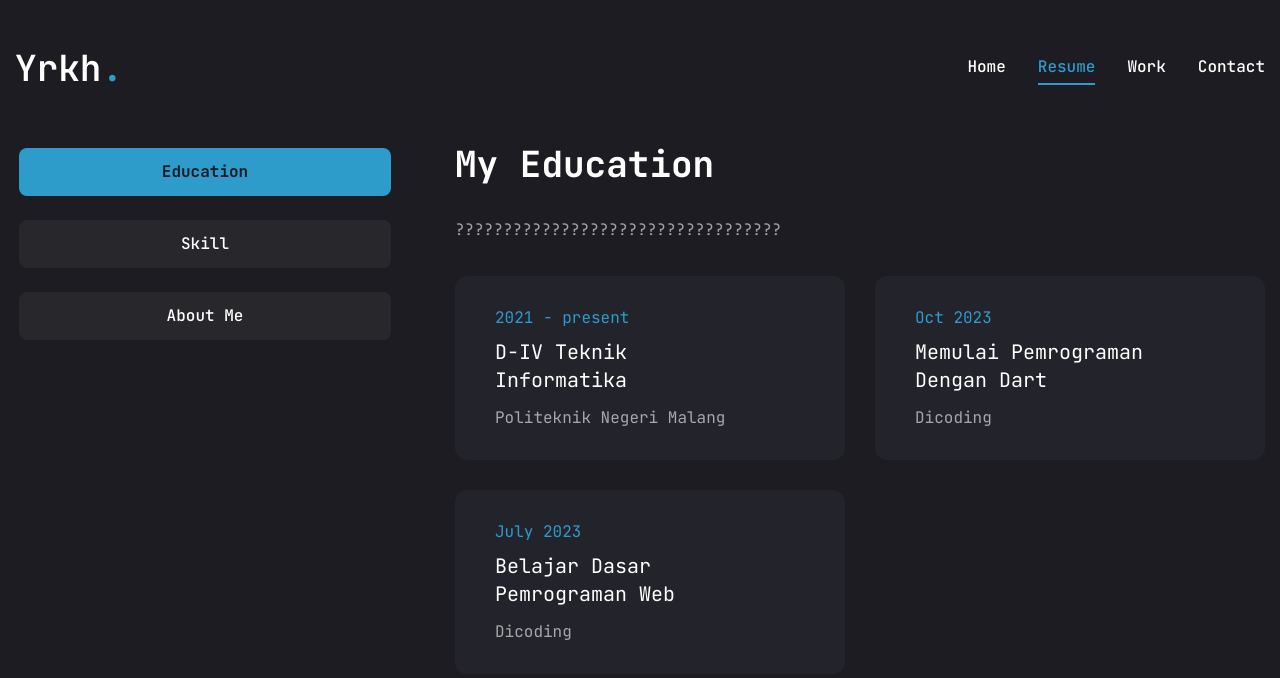
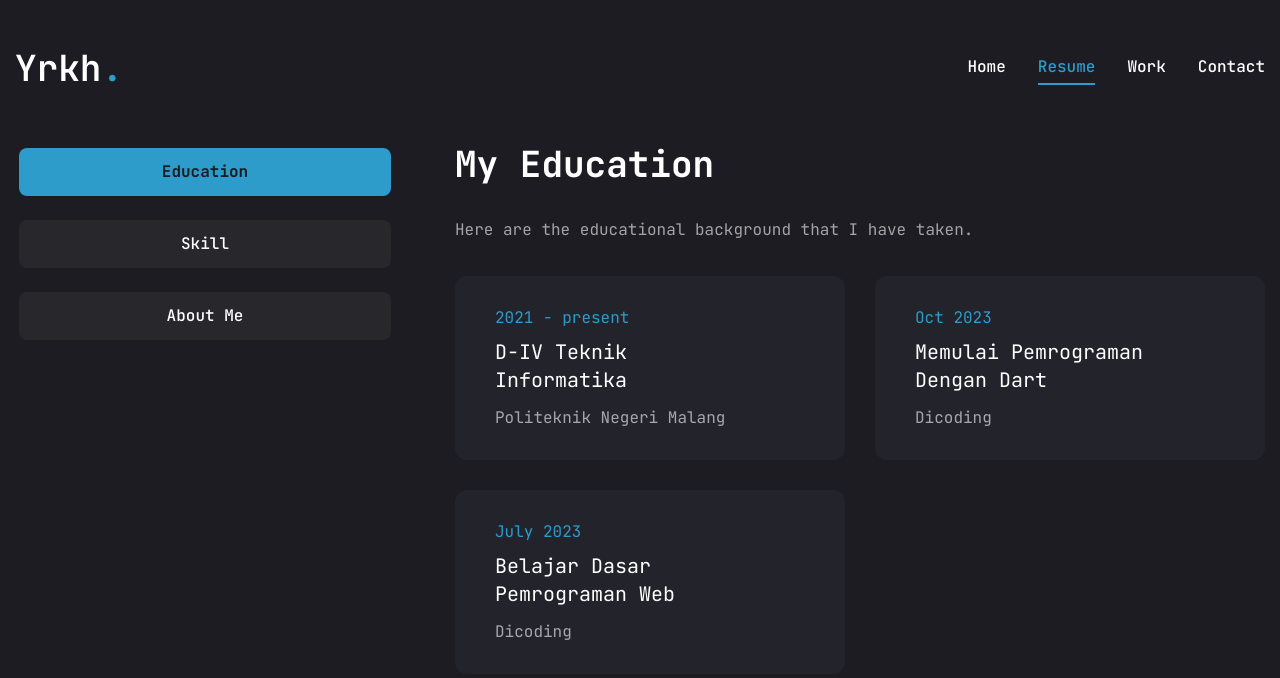
Before and after one commit to MahardhikaB/yrkh-portfolio, a Next.js app: page /resume in a window 1280 px wide. Shown: the top 678 px of the page. Built offline with nearby package versions, Linux system fonts and the light colour scheme.

Commit message:
Update Resume

```diff
--- a/src/app/resume/page.jsx
+++ b/src/app/resume/page.jsx
@@ -42,7 +42,7 @@ const about = {
 const education = {
     icon: "/assets/resume/cap.svg",
     title: "My Education",
-    description: "??????????????????????????????????",
+    description: "Here are the educational background that I have taken.",
     items: [
         {
             institution: "Politeknik Negeri Malang",
```
